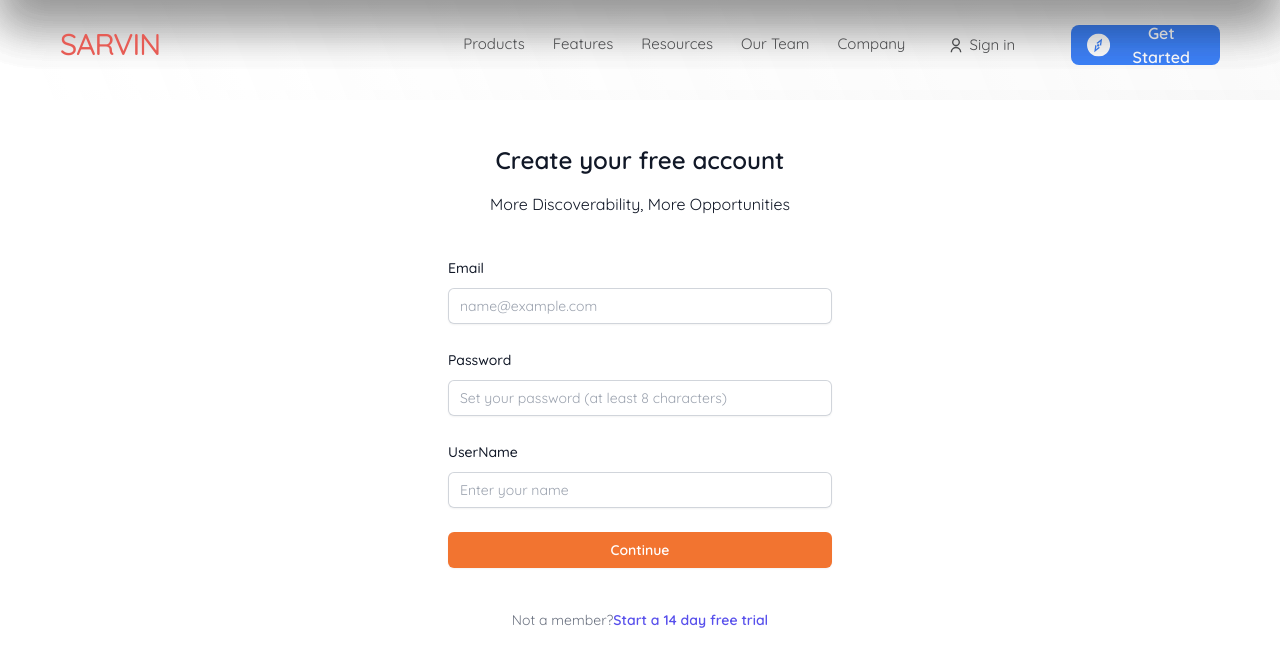
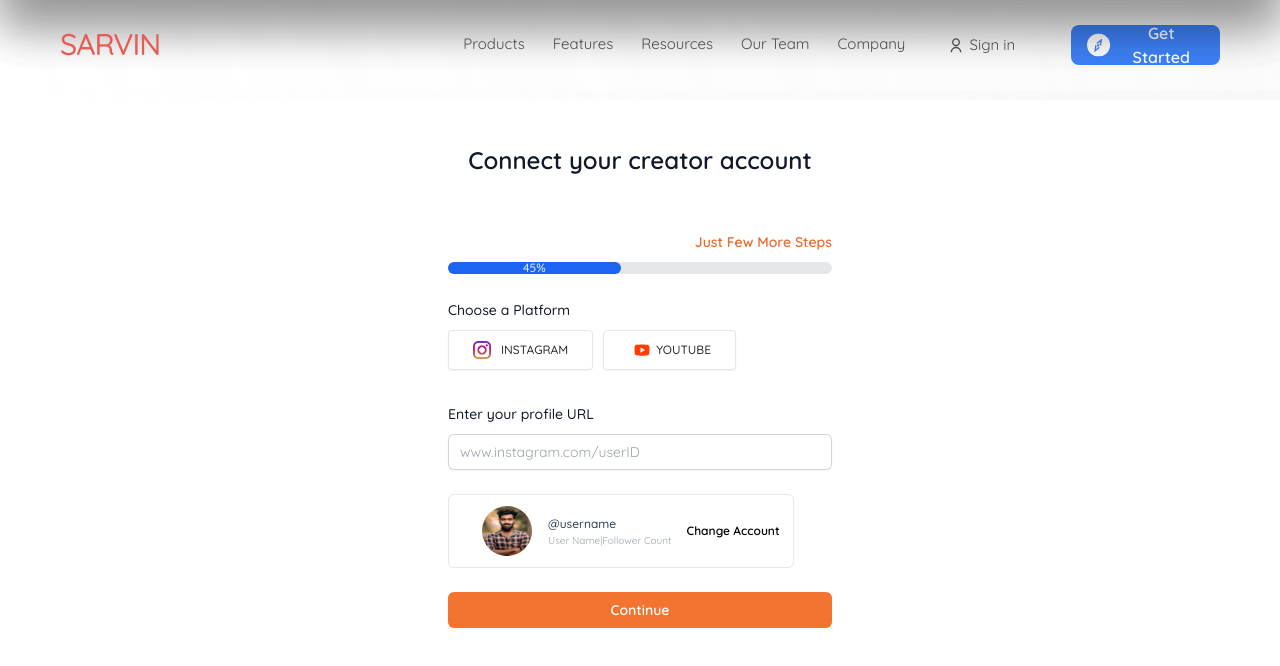
Before and after one commit to sahilrohera10/SarvinDevLSEFrontend_New, a Next.js app in the folder sarvinlsefrontend/: page / in a window 1280 px wide. Shown: the top 666 px of the page. Built offline with nearby package versions, Linux system fonts and the light colour scheme.

Commit message:
VerifyProfile

```diff
--- /dev/null
+++ b/sarvinlsefrontend/src/app/components/Verification/index.js
@@ -0,0 +1,132 @@
+"use client";
+
+import React from "react";
+import NavBar from "../commons/Navbar";
+import Instagram from "../commons/icons/instagram.png";
+import Image from "next/image";
+import ListCard from "../commons/Profilecard/ListCard";
+
+const Verification = () => {
+  return (
+    <div
+      style={{ height: "100vh", overflow: "hidden", backgroundColor: "#fff" }}
+    >
+      <NavBar />
+      <div class="flex flex-col justify-center px-6 py-12 lg:px-8">
+        <div class="sm:mx-auto sm:w-full sm:max-w-sm">
+          <h2 class="m-4 text-center text-2xl font-semibold  text-gray-900">
+            Connect your creator account
+          </h2>
+        </div>
+
+        <div class="mt-10 sm:mx-auto sm:w-full sm:max-w-sm">
+          <form class="space-y-6" action="#" method="POST">
+            <div class="flex justify-between ">
+              <span class="text-base font-medium text-blue-700 dark:text-white"></span>
+              <span class="text-sm font-semibold text-[#E86C2F] dark:text-white">
+                Just Few More Steps
+              </span>
+            </div>
+
+            <div
+              class="w-full bg-gray-200 rounded-full dark:bg-gray-700"
+              style={{ marginTop: 10 }}
+            >
+              <div
+                class="bg-blue-600 text-xs font-medium text-blue-100 text-center p-0 leading-none rounded-full"
+                style={{ width: "45%" }}
+              >
+                {" "}
+                45%
+              </div>
+            </div>
+
+            <div>
+              <div class="flex items-center justify-between">
+                <label
+                  for="password"
+                  class="block text-sm font-medium leading-6 text-gray-900 mb-2"
+                >
+                  Choose a Platform
+                </label>
+                <div class="text-sm">
+                  {/* <a
+                    href="#"
+                    class="font-semibold text-indigo-600 hover:text-indigo-500"
+                  >
+                    Forgot password?
+                  </a> */}
+                </div>
+              </div>
+              <div style={{ display: "flex", gap: 10 }}>
+                <button
+                  type="button"
+                  data-te-ripple-init
+                  data-te-ripple-color="light"
+                  class="mb-2 flex rounded px-6 py-2.5 text-xs font-medium uppercase leading-normal border text-[#2D2D2D] shadow-sm transition duration-150 ease-in-out hover:shadow-lg focus:shadow-lg focus:border-[#E86C2F] focus:outline-none focus:ring-0 active:shadow-lg"
+                  style={{ backgroundColor: "#fff", gap: 10 }}
+                >
+                  <Image src={Instagram} width={18} height={10} />
+                  Instagram
+                </button>
+                <button
+                  type="button"
+                  data-te-ripple-init
+                  data-te-ripple-color="light"
+                  class="mb-2 flex rounded px-6 py-2.5 text-xs font-medium uppercase leading-normal border text-[#2D2D2D] shadow-sm transition duration-150 ease-in-out hover:shadow-lg focus:shadow-lg focus:border-[#E86C2F] focus:outline-none focus:ring-0 active:shadow-lg"
+                  style={{ backgroundColor: "#fff" }}
+                >
+                  <svg
+                    xmlns="http://www.w3.org/2000/svg"
+                    x="0px"
+                    y="0px"
+                    width="28"
+                    height="18"
+                    viewBox="0 0 48 48"
+                  >
+                    <path
+                      fill="#FF3D00"
+                      d="M43.2,33.9c-0.4,2.1-2.1,3.7-4.2,4c-3.3,0.5-8.8,1.1-15,1.1c-6.1,0-11.6-0.6-15-1.1c-2.1-0.3-3.8-1.9-4.2-4C4.4,31.6,4,28.2,4,24c0-4.2,0.4-7.6,0.8-9.9c0.4-2.1,2.1-3.7,4.2-4C12.3,9.6,17.8,9,24,9c6.2,0,11.6,0.6,15,1.1c2.1,0.3,3.8,1.9,4.2,4c0.4,2.3,0.9,5.7,0.9,9.9C44,28.2,43.6,31.6,43.2,33.9z"
+                    ></path>
+                    <path fill="#FFF" d="M20 31L20 17 32 24z"></path>
+                  </svg>
+                  Youtube
+                </button>
+              </div>
+              <br />
+              <label
+                for="email"
+                class="block text-sm font-medium leading-6 text-gray-900"
+              >
+                Enter your profile URL
+              </label>
+              <div class="mt-2">
+                <input
+                  id="username"
+                  name="fullname"
+                  type="text"
+                  autocomplete="name"
+                  placeholder="www.instagram.com/userID"
+                  required
+                  class="block w-full rounded-md border-0 py-1.5 text-gray-900 shadow-sm ring-1 ring-inset ring-gray-300 placeholder:text-gray-400 focus:ring-2 focus:ring-inset focus:ring-indigo-600 sm:text-sm sm:leading-6"
+                />
+              </div>
+            </div>
+
+            <ListCard />
+            <div>
+              <button
+                type="submit"
+                class="flex w-full justify-center rounded-md bg-[#F27430] px-3 py-1.5 text-sm font-semibold leading-6 text-white shadow-sm hover:bg-gray-700 focus-visible:outline focus-visible:outline-2 focus-visible:outline-offset-2 focus-visible:outline-indigo-600"
+              >
+                Continue
+              </button>
+            </div>
+          </form>
+        </div>
+      </div>
+    </div>
+  );
+};
+
+export default Verification;
--- /dev/null
+++ b/sarvinlsefrontend/src/app/components/commons/Profilecard/ListCard.js
@@ -0,0 +1,31 @@
+import React from "react";
+import Image from "next/image";
+
+export default function ListCard() {
+  return (
+    <div className="  w-[27vw] h-[6vh] px-[33px] py-[36px]  rounded-md flex border-[1px] border-[#E7E7E7] ">
+      <div className="flex items-center justify-between">
+        <div className="flex-shrink-0  ">
+          <Image
+            className="w-[50px] h-[50px] rounded-full"
+            src="/Images/man2.jpeg"
+            alt="logo"
+            width={500}
+            height={900}
+          />
+        </div>
+        <div className="flex items-center justify-between min-w-0 ms-4   w-[22vw] h-[6vh]">
+          <div>
+            <p className="text-[12px] font-[500] text-[#2D4050] truncate dark:text-white ">
+              @username
+            </p>
+            <p className="text-[10px] font-[400] text-gray-400 truncate dark:text-gray-400">
+              User Name|Follower Count
+            </p>
+          </div>
+          <div style={{ fontSize: 12, fontWeight: 600 }}>Change Account</div>
+        </div>
+      </div>
+    </div>
+  );
+}
--- a/sarvinlsefrontend/src/app/page.js
+++ b/sarvinlsefrontend/src/app/page.js
@@ -6,12 +6,14 @@ import GlobalSearch from "./components/commons/GlobalSearch";
 import Dashboard from "./components/Dashboard";
 import NavBar from "./components/commons/Navbar";
 import SignIn from "./components/SignIn";
+import Verification from "./components/Verification";
 
 export default function Home() {
   return (
     <main style={{ backgroundColor: "#f8f9ff", overflowX: "hidden" }}>
       {/* <Dashboard /> */}
-      <SignIn />
+      {/* <SignIn /> */}
+      <Verification />
     </main>
   );
 }
```
Also changed, not shown: sarvinlsefrontend/src/app/components/commons/icons/instagram.png (added).
